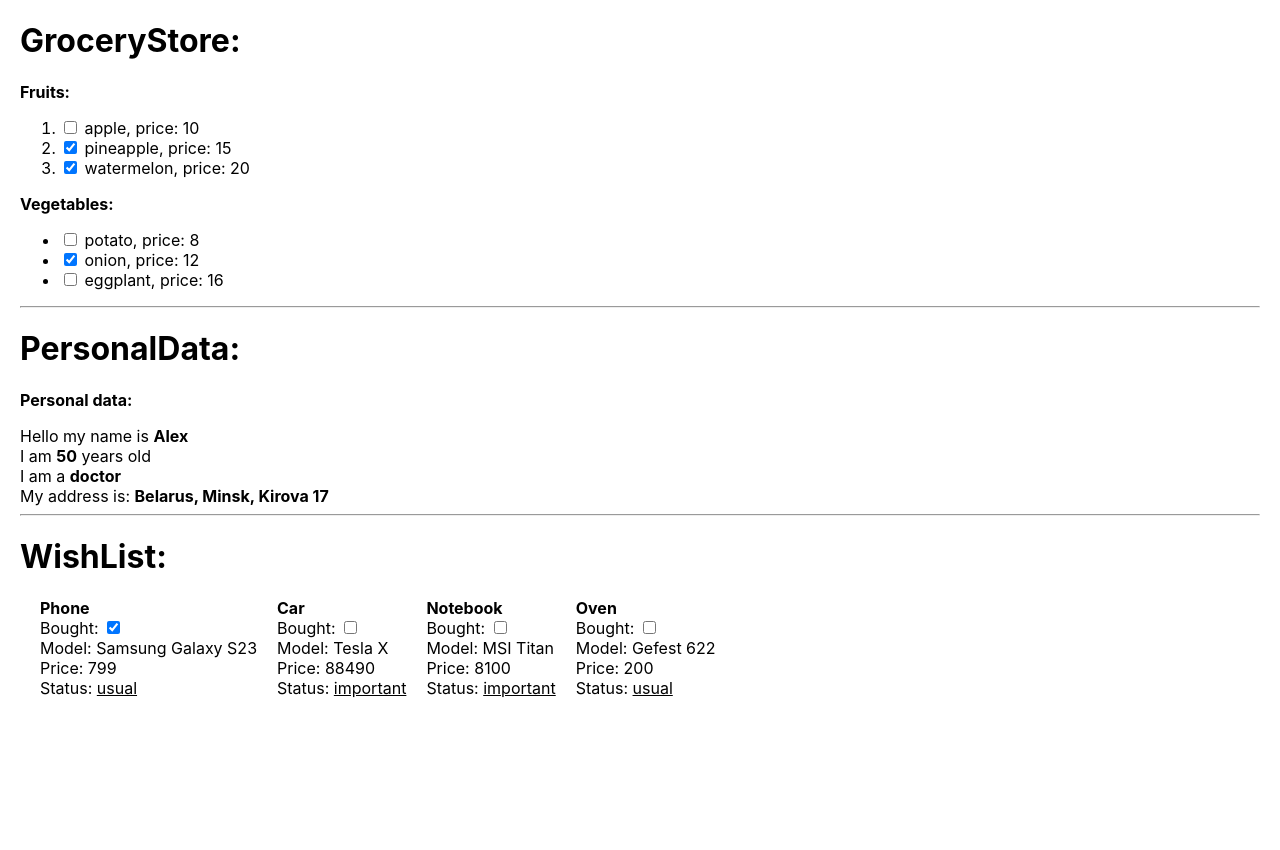
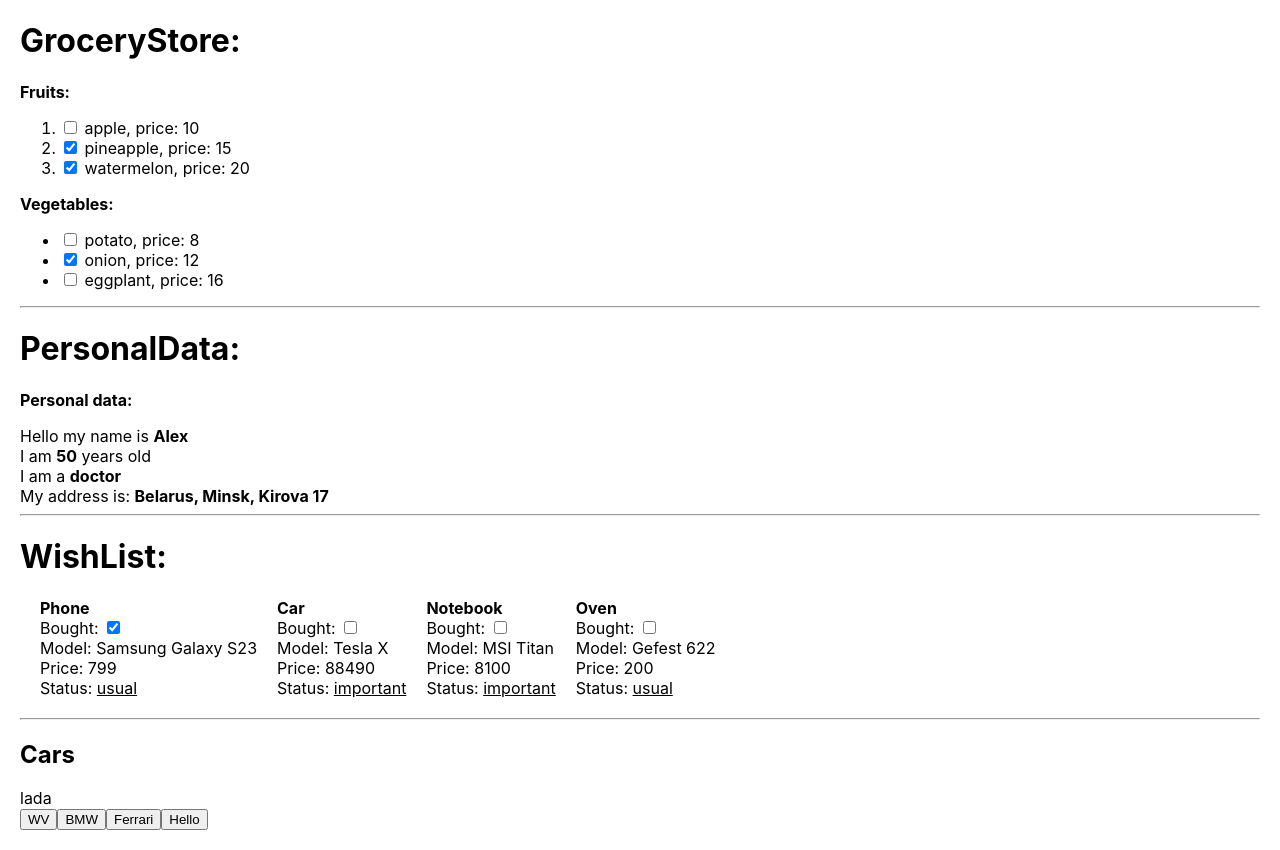
Before and after one commit to IJTINK7/mentorship, a React (Create React App) app: page / in a window 1280 px wide. Before the commit the page ends 800 px from the top, so only its background shows below. Built offline with nearby package versions, Linux system fonts and the light colour scheme.

Commit message:
Training to use useState with "Cars" data

```diff
--- a/src/02/ButtonAndUseStateTraining.tsx
+++ b/src/02/ButtonAndUseStateTraining.tsx
@@ -0,0 +1,51 @@
+//
+//
+//
+//
+//             <div>
+//                 <div>{name}</div>
+//                 <button onClick={()=>changeName('alex')}>alex</button>
+//                 <button onClick={()=>changeName('roma')}>roma</button>
+//                 <button onClick={()=>changeName('igor')}>igor</button>
+//                 <input value=""/>
+//             </div>
+//             <div>
+//                 <div>{color}</div>
+//                 <button onClick={()=>changeColor('blue')}>blue</button>
+//                 <button onClick={()=>changeColor('green')}>green</button>
+//                 <button onClick={()=>changeColor('black')}>black</button>
+//                 <button onClick={()=>changeColor('pink')}>pink</button>
+//             </div>
+
+
+
+
+
+
+
+
+
+
+import React, {useState} from 'react';
+
+export const ButtonAndUseStateTraining = () => {
+	let [car, setCar] = useState('lada')
+ 	const changeCar = (newCar: string) => {
+		setCar(newCar)
+	}
+	const sayHello =()=> {
+		setCar('123')
+	}
+	return (
+		<div>
+			<div>
+				<h2>Cars</h2>
+				<div>{car}</div>
+				<button onClick={()=>changeCar('WV')}>WV</button>
+				<button onClick={()=>changeCar('BMW')}>BMW</button>
+				<button onClick={()=>changeCar('Ferrari')}>Ferrari</button>
+				<button onClick={sayHello}>Hello</button>
+			</div>
+		</div>
+	);
+};
--- a/src/App.tsx
+++ b/src/App.tsx
@@ -31,6 +31,7 @@ import React from "react";
 import {PersonalData} from "./PersonalData";
 import {GroceryStore} from "./GroceryStore";
 import {WishList} from "./WishList";
+import {ButtonAndUseStateTraining} from "./02/ButtonAndUseStateTraining";
 
 function App() {
     const fruits = [
@@ -67,6 +68,8 @@ function App() {
             <PersonalData human={human}/>
             <hr/>
             <WishList phone={phone} car={car} notebook={notebook} oven={oven}/>
+            <hr/>
+            <ButtonAndUseStateTraining/>
         </div>
     )
 }
```
